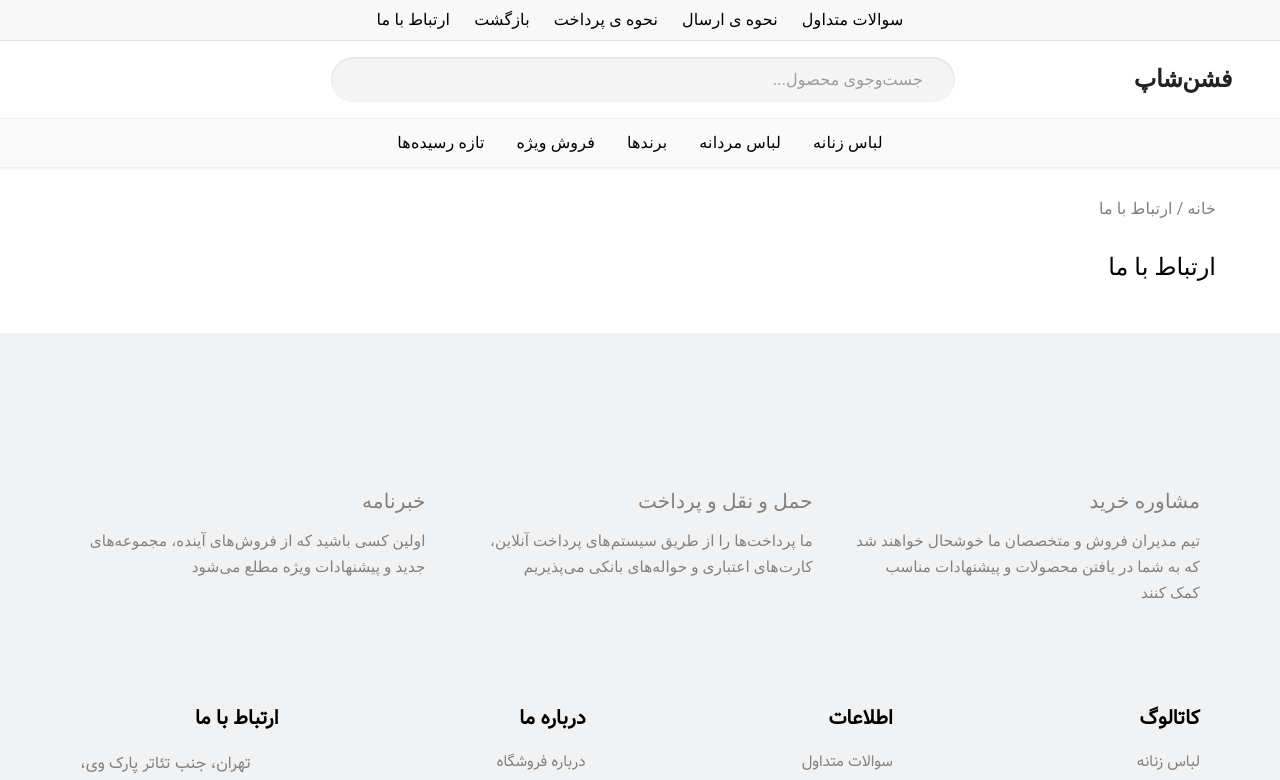
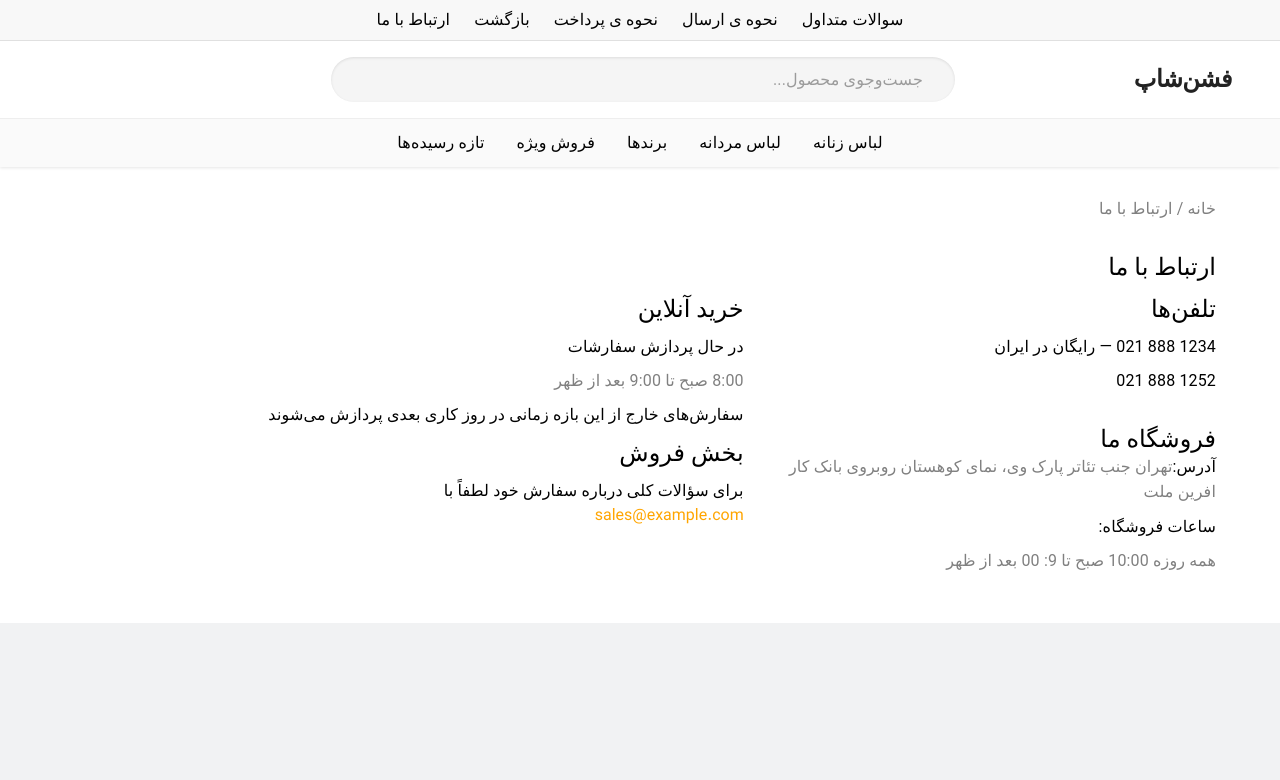
Before and after one commit to Erfanjalilian/clothing-store-Project, a React app: page /ContactUs in a window 1280 px wide. Shown: the top 780 px of the page. Built offline with nearby package versions, Linux system fonts and the light colour scheme; some icons are missing; the HTML template or start-up script is replaced by a standard one.

Commit message:
make the ContactUs component

```diff
--- a/src/ContactUs.jsx
+++ b/src/ContactUs.jsx
@@ -16,6 +16,71 @@ function ContactUs(){
                     color:"gray"
                 }} variant="body1">خانه / ارتباط با ما</Typography>
                 <Typography variant="h5">ارتباط با ما</Typography>
+                <Box sx={{
+                    display:{sm:"block",md:"flex",lg:"flex"},
+                    flexWrap:"wrap",
+                    justifyContent:{sm:"none",md:"space-between",lg:"space-between"}
+                }}>
+                    <Box width={"40%"}>
+                        <Typography sx={{
+                            marginTop:"10px"
+                        }} variant="h5">تلفن‌ها</Typography>
+                        <Typography sx={{
+                            marginTop:"10px"
+                        }} variant="body1">1234 888 021 — رایگان در ایران</Typography>
+                        <Typography sx={{
+                            marginTop:"10px"
+                        }} variant="body1">1252 888 021</Typography>
+                        <Typography sx={{
+                            marginTop:"30px",
+                        }} variant="h5">فروشگاه ما</Typography>
+                        <Typography sx={{
+                            display:"inline",
+                            marginTop:"10px"
+                        }} variant="body1">آدرس:</Typography>
+                        <Typography sx={{
+                            display:"inline",
+                            color:"gray",
+                            marginTop:"10px"
+                        }} variant="body1">تهران جنب تئاتر پارک وی، نمای کوهستان روبروی بانک کار افرین ملت</Typography>
+                        <Typography sx={{
+                            marginTop:"10px"
+                        }} variant="body1">ساعات فروشگاه:</Typography>
+                        <Typography sx={{
+                            color:"gray",
+                            marginTop:"10px"
+                        }} variant="body1">همه روزه 10:00 صبح تا 9: 00 بعد از ظهر</Typography>
+                    </Box>
+                    <Box width={"59%"}>
+                        <Typography sx={{
+                            marginTop:"10px"
+                        }} variant="h5">خرید آنلاین</Typography>
+                        <Typography sx={{
+                            marginTop:"10px"
+                        }} variant="body1">در حال پردازش سفارشات</Typography>
+                        <Typography sx={{
+                            color:"gray",
+                            marginTop:"10px"
+                        }} variant="body1">8:00 صبح تا 9:00 بعد از ظهر</Typography>
+                        <Typography sx={{
+                            color:"black",
+                            marginTop:"10px"
+                        }} variant="body1">سفارش‌های خارج از این بازه زمانی در روز کاری بعدی پردازش می‌شوند
+
+</Typography>
+                        <Typography sx={{
+                            marginTop:"10px"
+                        }} variant="h5">بخش فروش</Typography>
+                        <Typography sx={{
+                            marginTop:"10px"
+                        }} variant="body1">برای سؤالات کلی درباره سفارش خود لطفاً با</Typography>
+                        <a style={{
+                            marginTop:"30px",
+                            color:"orange",
+                            textDecoration:"none"
+                        }} href="sales@example.com">sales@example.com</a>
+                    </Box>
+                </Box>
             </Box>
         </Box>
     )
```
